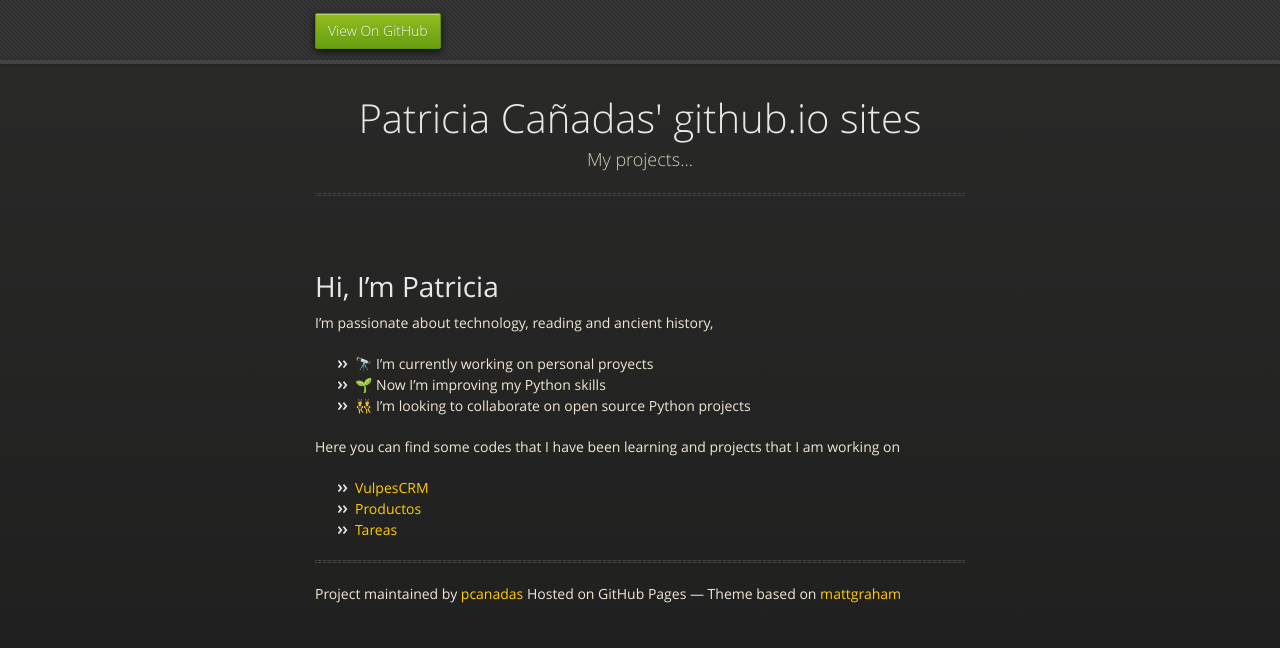
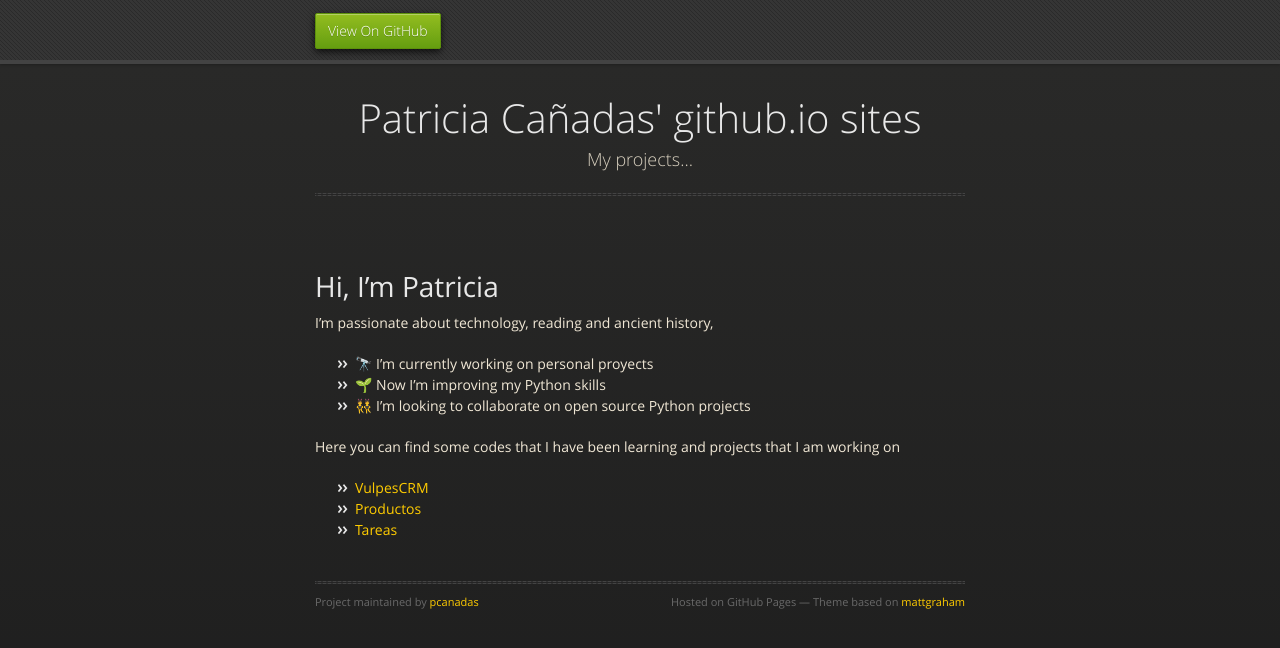
Before and after one commit to pcanadas/pcanadas.github.io, a Jekyll site: the page built from index.md, in a window 1280 px wide. Shown: the top 648 px of the page. Built offline with Jekyll 4.4.1, drawn with Linux system fonts in a browser that asks for light colours; our own code applies the rules of GitHub Pages for plain Markdown files.

Commit message:
default update

```diff
--- a/_layouts/default.html
+++ b/_layouts/default.html
@@ -42,7 +42,8 @@
 
         {{ content }}
 
-        <div>
+        <br>
+        <div id="title">
           <hr>
           {% include footer-custom.html %}
         </div>
```
